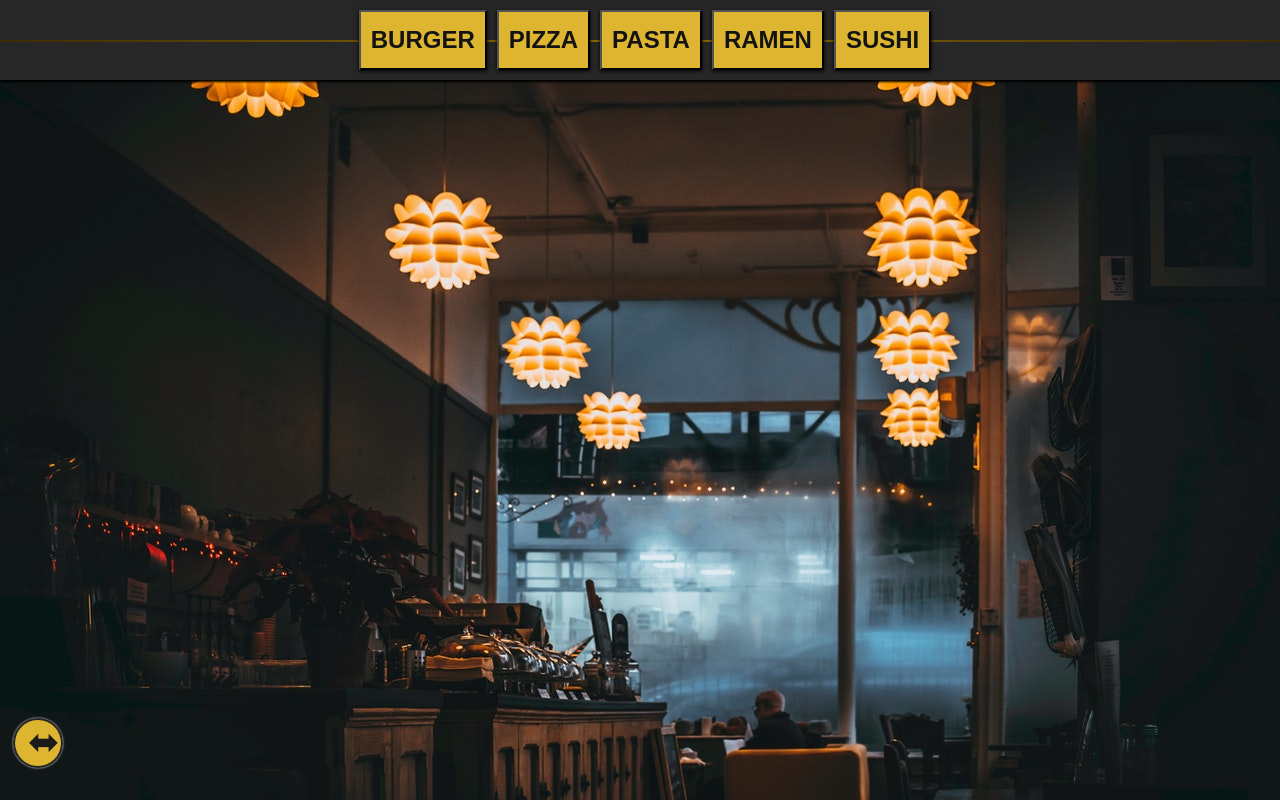
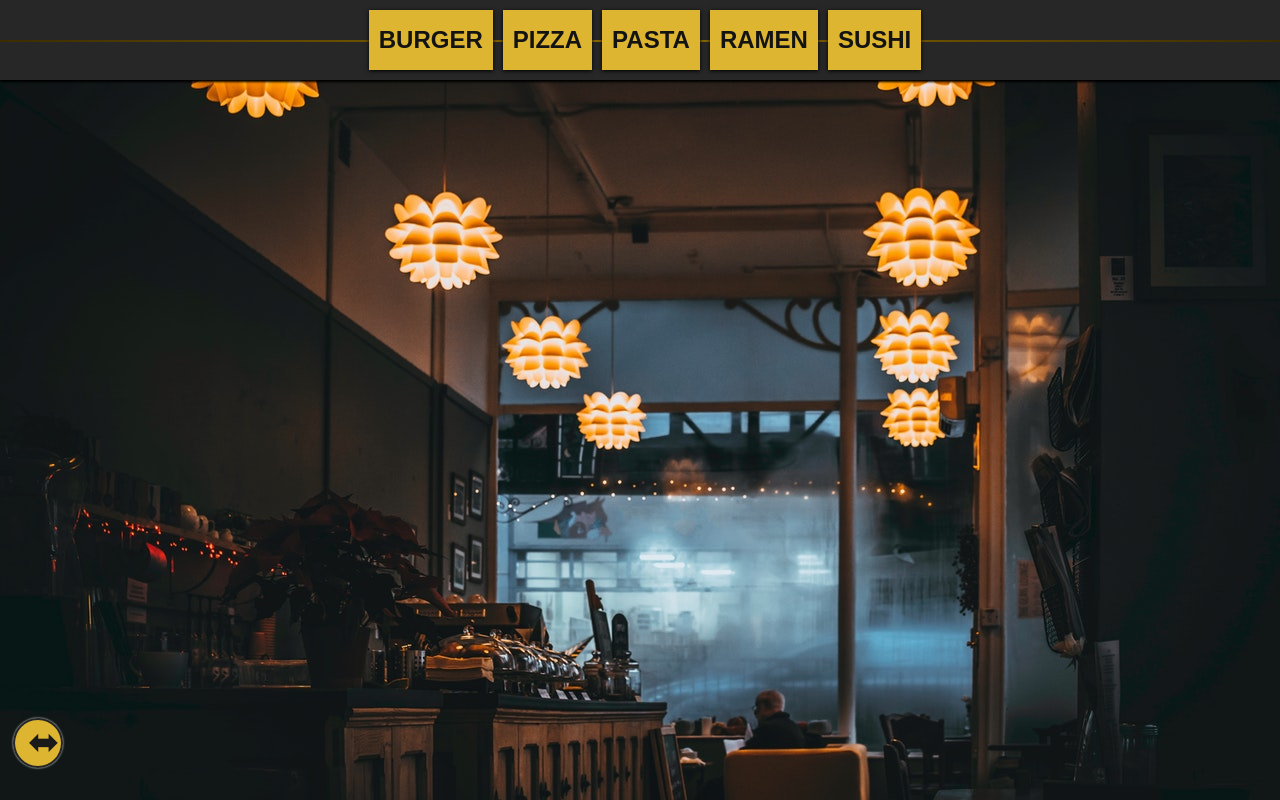
Before and after one commit to jazperbalatbat/Food-Menu-ReactJSpractice-, a React (Create React App) app: page / in a window 1280 px wide. Shown: the top 800 px of the page. Built offline with nearby package versions, Linux system fonts and the light colour scheme.

Commit message:
change design of btn and scroll

```diff
--- a/src/App.css
+++ b/src/App.css
@@ -8,6 +8,7 @@
 /* width */
 ::-webkit-scrollbar {
   width: 0px;
+  height: 10px;
 }
 
 /* Track */
@@ -17,12 +18,12 @@
 
 /* Handle */
 ::-webkit-scrollbar-thumb {
-  background: #141414;
+  background: #423600;
 }
 
 /* Handle on hover */
 ::-webkit-scrollbar-thumb:hover {
-  background: #423600;
+  background: #141414;
 }
 
 .body {
@@ -117,6 +118,8 @@
 }
 
 .body .navBar .navBtn {
+  border: none;
+  outline-width: 0;
   color: #131313;
   background: #ddb530;
   padding: 10px;
@@ -128,6 +131,7 @@
   z-index: 1;
   -webkit-transition: 200ms ease-in-out;
   transition: 200ms ease-in-out;
+  cursor: pointer;
   -webkit-box-shadow: 0px 1px 4px black;
           box-shadow: 0px 1px 4px black;
 }
```
